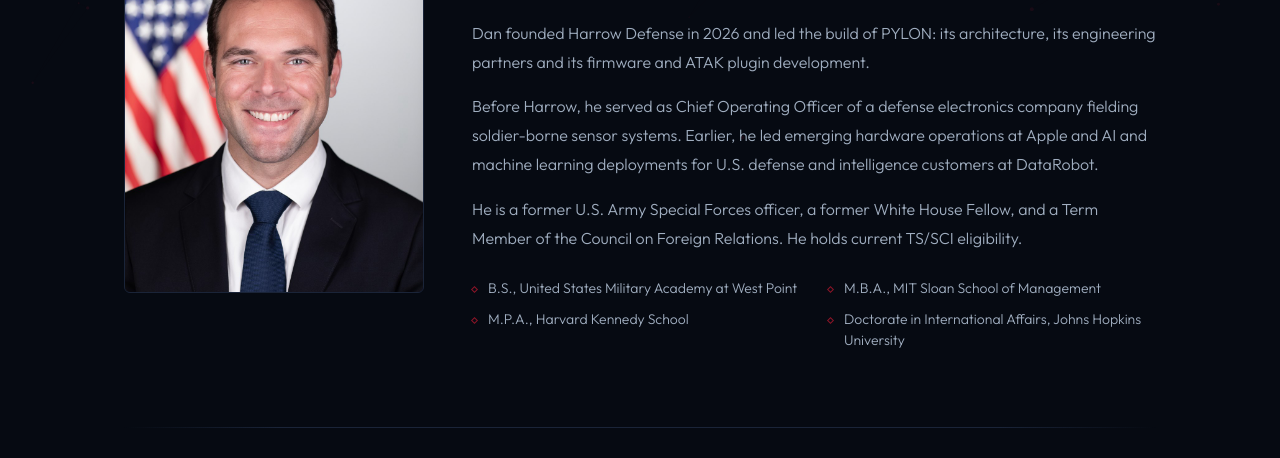
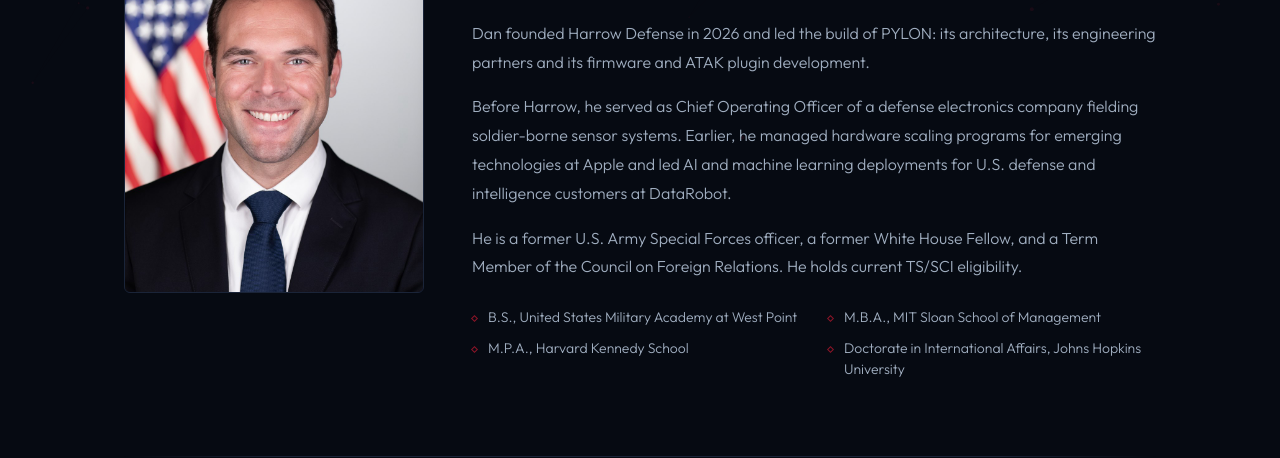
Before and after one commit to DJK3032/HarrowDefense, a plain HTML site: page company.html in a window 1280 px wide. Shown: the part 639-1097 px from the top of the page. Drawn offline with Linux system fonts and the light colour scheme.

Commit message:
Founder bio: Apple role as hardware scaling program management
Co-Authored-By: Claude Opus 5.5 <noreply@anthropic.com>
Claude-Session: https://claude.ai/code/session_014QkUswhXNAWDfqRbrcg1SC

```diff
--- a/company.html
+++ b/company.html
@@ -103,7 +103,7 @@
         <div class="founder-name">Dr. Daniel Kurtenbach</div>
         <div class="founder-role">Founder and Chief Executive Officer</div>
         <p class="body">Dan founded Harrow Defense in 2026 and led the build of PYLON: its architecture, its engineering partners and its firmware and ATAK plugin development.</p>
-        <p class="body">Before Harrow, he served as Chief Operating Officer of a defense electronics company fielding soldier-borne sensor systems. Earlier, he led emerging hardware operations at Apple and AI and machine learning deployments for U.S. defense and intelligence customers at DataRobot.</p>
+        <p class="body">Before Harrow, he served as Chief Operating Officer of a defense electronics company fielding soldier-borne sensor systems. Earlier, he managed hardware scaling programs for emerging technologies at Apple and led AI and machine learning deployments for U.S. defense and intelligence customers at DataRobot.</p>
         <p class="body">He is a former U.S. Army Special Forces officer, a former White House Fellow, and a Term Member of the Council on Foreign Relations. He holds current TS/SCI eligibility.</p>
         <ul class="founder-facts">
           <li>B.S., United States Military Academy at West Point</li>
```
Also changed, not shown: index.html (+1 -1 lines).
